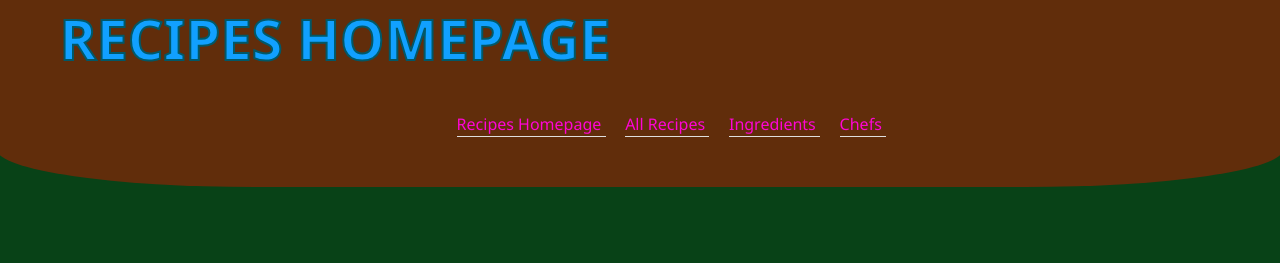
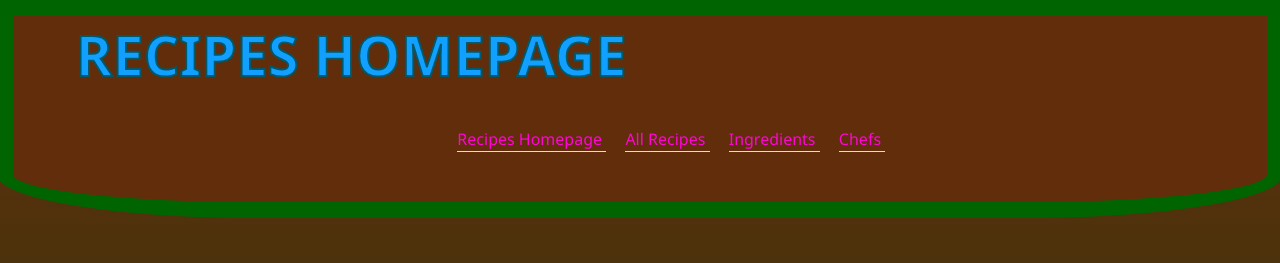
Before and after one commit to qali23/with_React, a React (Create React App) app: page /recipe_homepage in a window 1280 px wide. Shown: the top 263 px of the page. Built offline with nearby package versions, Linux system fonts and the light colour scheme.

Commit message:
some more styling

```diff
--- a/src/index.css
+++ b/src/index.css
@@ -5,7 +5,9 @@ code {
 
 
 body {
-  background-color: rgb(8, 66, 23);
+  /*background-color: rgb(2, 71, 20);*/
+  background-image: linear-gradient(rgb(97, 45, 11),rgb(2, 71, 20));
+
   font-family: 'Segoe UI', Tahoma, Geneva, Verdana, sans-serif;
   padding: 0;
   margin: 0;
@@ -16,6 +18,9 @@ header{
   border-bottom-left-radius: 20%;
   border-bottom-right-radius: 20%;
   margin-bottom: 1%;
+  border-style: solid;
+  border-width: 1rem;
+  border-color: darkgreen;
   background-color: rgb(97, 45, 11);
   padding-bottom: 1em;
   margin: 0 -1em;
--- a/src/pages/Actors.js
+++ b/src/pages/Actors.js
@@ -151,7 +151,7 @@ function Actors(){
     return(
         <div>
             <header className='App-header'>
-                <h1>Chefs</h1>
+                <h1>CHEFS</h1>
                 <MainLayout></MainLayout>
             </header>
             <form>
--- a/src/pages/Ingredients.js
+++ b/src/pages/Ingredients.js
@@ -12,7 +12,7 @@ function Ingredients(){
                 <h1>INGREDIENTS</h1>
                 <MainLayout></MainLayout>
             </header>
-            <body>
+            <div>
                 <article>
                     <img id="si" src = {secretIngredient} alt = "an image"/>
                     <h2>The stuff you make food from</h2>
@@ -23,7 +23,7 @@ function Ingredients(){
                         <li class="small_text">peanut butter</li>
                     </ul>
                 </article>
-            </body>
+            </div>
         </div>
 
     )
--- a/src/pages/RecipesHomepage.js
+++ b/src/pages/RecipesHomepage.js
@@ -12,7 +12,7 @@ function RecipesHomepage(){
                 <h1>RECIPES HOMEPAGE</h1>
                 <MainLayout></MainLayout>
             </header>
-            <body>
+            <div>
                 <article>
                     <p>It all started one misty morning in a COTTAGE. Or maybe it did not.</p>
                     <p>Behold, a limited selection of ABSOLUTELY ESSENTIAL and NON-ESSENTIAL recipes of food that you can make</p>
@@ -25,7 +25,7 @@ function RecipesHomepage(){
                     <p>Take wisdom from this vast array of a few recipes and maybe one day you'll be almost but not quite as good a chef as me (unlikely).</p>
                     <img src = {goodChefBadChef} alt = "an image"/>
                 </article>
-            </body>
+            </div>
         </div>
 
     )
```
